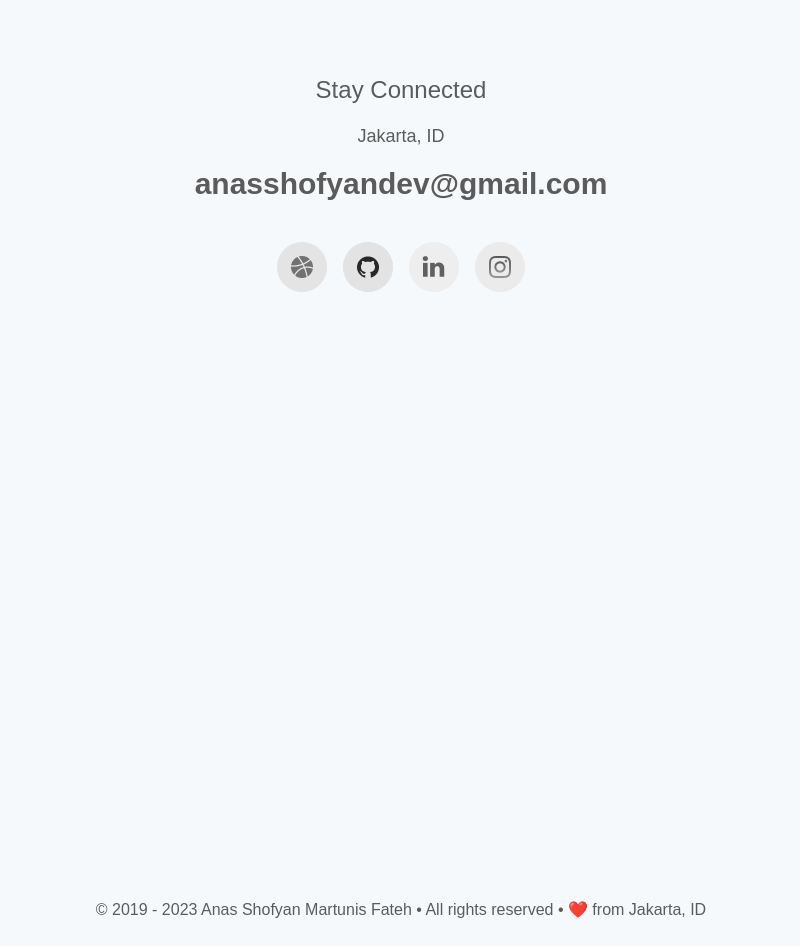
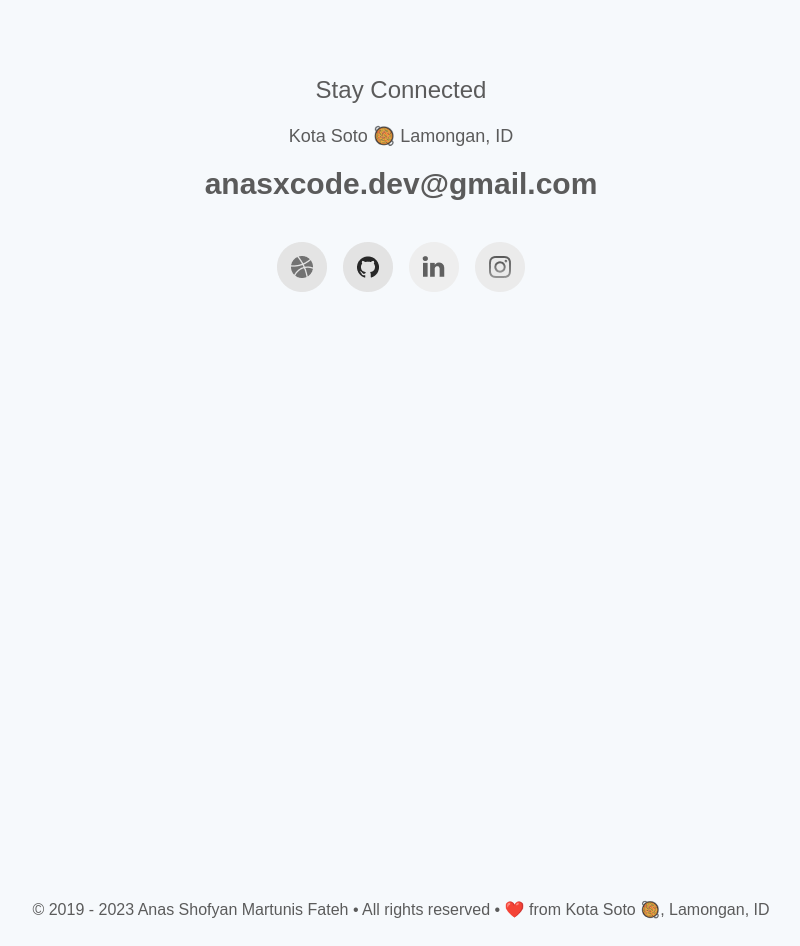
Before and after one commit to anasshofyan/my-portfolio-nextjs, a Next.js app: page / in a window 1280 px wide. Shown: the part 3020-3966 px from the top of the page, without its empty margins (239-1039 px from the left). Built offline with nearby package versions, Linux system fonts and the light colour scheme.

Commit message:
refactor: update content

```diff
--- a/src/components/CTA.tsx
+++ b/src/components/CTA.tsx
@@ -13,7 +13,7 @@ const CTA: React.FC = () => {
       </div>
       <div className="ml-auto">
         <a
-          href="mailto:anasshofyandev@gmail.com?subject=I am interested in your skills"
+          href="mailto:anasxcode.dev@gmail.com?subject=I am interested in your skills"
           className="bg-ansomarfa-dark text-ansomarfa-light text-base px-4 py-2 rounded-md mt-6 hover:bg-ansomarfa-yellow hover:text-ansomarfa-dark"
         >
           Email Me
--- a/src/components/Contact.tsx
+++ b/src/components/Contact.tsx
@@ -8,13 +8,13 @@ const Contact: React.FC = () => {
           Stay Connected
         </span>
         <span className="text-ansomarfa-dark text-lg font-normal block mt-4">
-          Jakarta, ID
+          Kota Soto 🥘 Lamongan, ID
         </span>
         <a
           href="mailto:anasshofyandev@gmail.com?subject=I am interested in your skills"
           className="text-ansomarfa-dark text-3xl font-bold block mt-4"
         >
-          anasshofyandev@gmail.com
+          anasxcode.dev@gmail.com
         </a>
       </div>
       <div className="flex justify-center mt-10">
@@ -53,7 +53,7 @@ const Contact: React.FC = () => {
             />
           </a>
           <a
-            href="https://www.instagram.com/anasshofyan"
+            href="https://www.instagram.com/anasxcode"
             target="_blank"
             className="filter-grayscale hover:filter-none"
           >
--- a/src/components/Footer.tsx
+++ b/src/components/Footer.tsx
@@ -7,7 +7,7 @@ const Footer: React.FC = () => {
       <div className="flex items-center justify-center">
         <p className="text-base text-ansomarfa-dark">
           © 2019 - {currentDate.getFullYear()} Anas Shofyan Martunis Fateh • All
-          rights reserved • ❤️ from Jakarta, ID
+          rights reserved • ❤️ from Kota Soto 🥘, Lamongan, ID
         </p>
       </div>
     </footer>
--- a/src/components/Hero.tsx
+++ b/src/components/Hero.tsx
@@ -16,13 +16,13 @@ const Hero: React.FC = () => {
           me to bigger goals.
         </p>
         <a
-          href="mailto:anasshofyandev@gmail.com?subject=I am interested in your skills"
+          href="mailto:anasxcode.dev@gmail.com?subject=I am interested in your skills"
           className="bg-ansomarfa-yellow text-ansomarfa-dark text-base px-4 py-3 rounded-md mt-6 hover:bg-ansomarfa-dark hover:text-ansomarfa-light mr-4"
         >
           Hire Me
         </a>
         <a
-          href="https://drive.google.com/drive/folders/1_FRfIdnGXixj6B9F09orNxl27ASnfCL7?usp=share_link"
+          href="https://drive.google.com/file/d/1j9-yg9vR7VS63roocbeRyXOlNJI46_KC/view?usp=drive_link"
           target="_blank"
           className=" border-solid border-2 border-ansomarfa-yellow text-ansomarfa-yellow text-base px-4 py-2.5 rounded-md mt-6 hover:bg-ansomarfa-yellow hover:text-ansomarfa-dark"
         >
```
Also changed, not shown: 1 other file (tests, documents, lock files or other folders).
